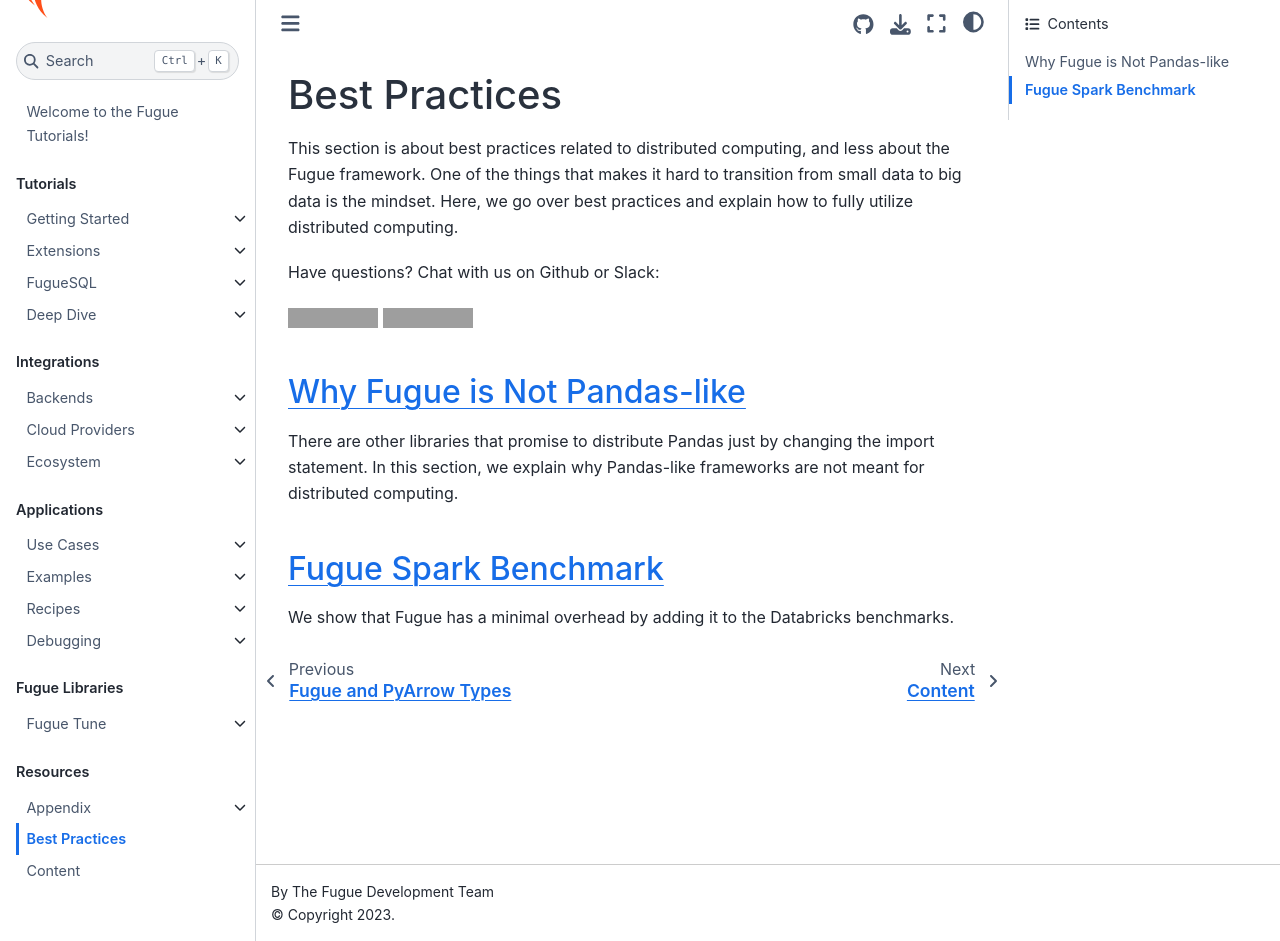
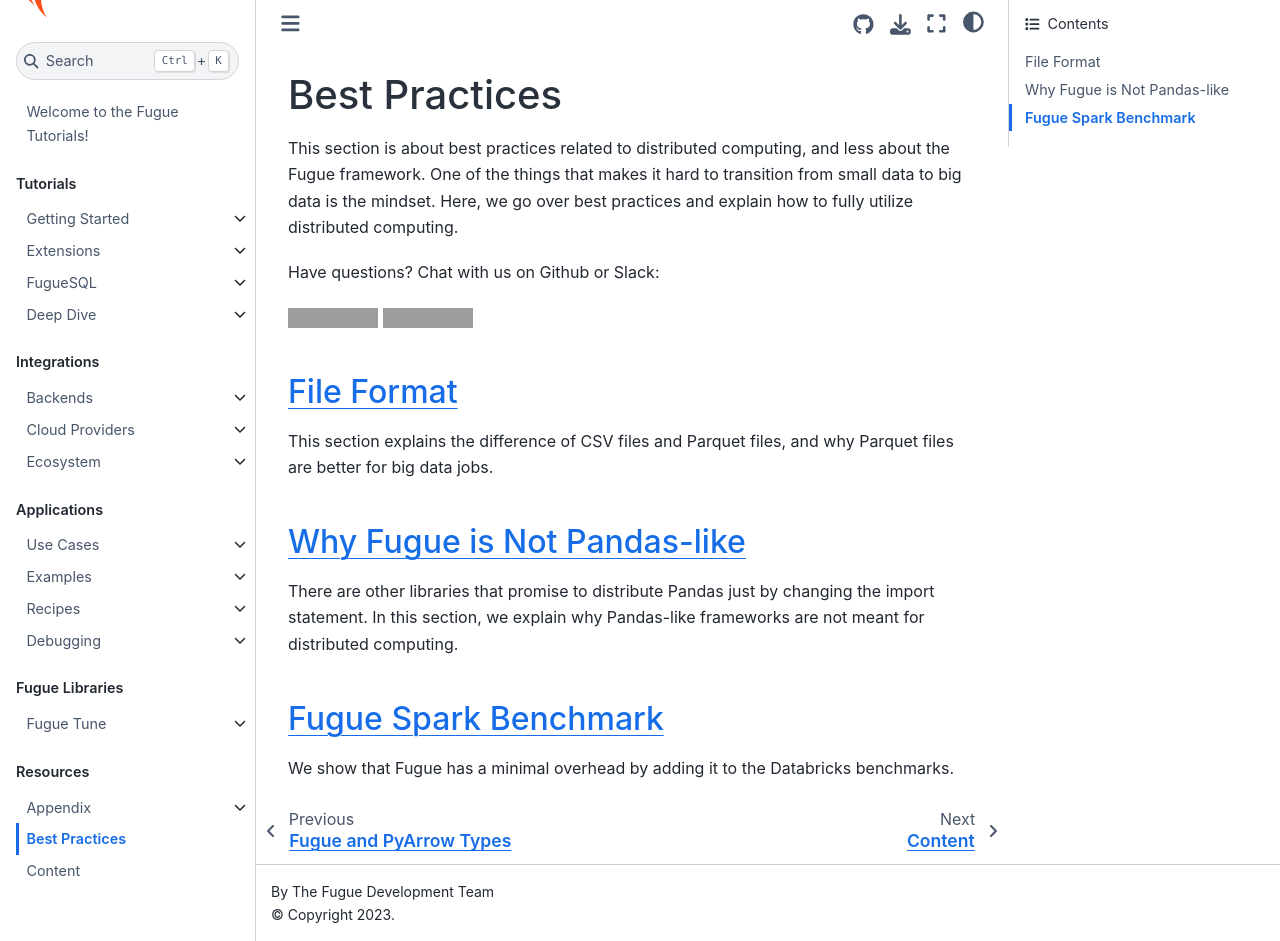
Before and after one commit to fugue-project/tutorials, a Jupyter Book: the page built from tutorials/resources/best_practices/index.md, in a window 1280 px wide and 941 px high. Built offline with Jupyter Book 1.0.4 settings and Sphinx 7.4.7 and the Sphinx Book theme 1.1.4, drawn with Linux system fonts in a browser that asks for light colours; pages that are not in the unit, such as notebooks, are missing from menus; grey boxes are pictures that could not be loaded.

Commit message:
best practices

```diff
--- a/tutorials/resources/best_practices/index.md
+++ b/tutorials/resources/best_practices/index.md
@@ -7,6 +7,9 @@
 [![Homepage](https://img.shields.io/badge/fugue-source--code-red?logo=github)](https://github.com/fugue-project/fugue)
 [![Slack Status](https://img.shields.io/badge/slack-join_chat-white.svg?logo=slack&style=social)](http://slack.fugue.ai)
 
+## [File Format](file_formats.ipynb)
+This section explains the difference of CSV files and Parquet files, and why Parquet files are better for big data jobs.
+
 ## [Why Fugue is Not Pandas-like](fugue_not_pandas.ipynb)
 There are other libraries that promise to distribute Pandas just by changing the import statement. In this section, we explain why Pandas-like frameworks are not meant for distributed computing.
 
```
Also changed, not shown: tutorials/resources/best_practices/explicit_schema.ipynb (added), tutorials/resources/best_practices/file_formats.ipynb (added), 1 other file.
